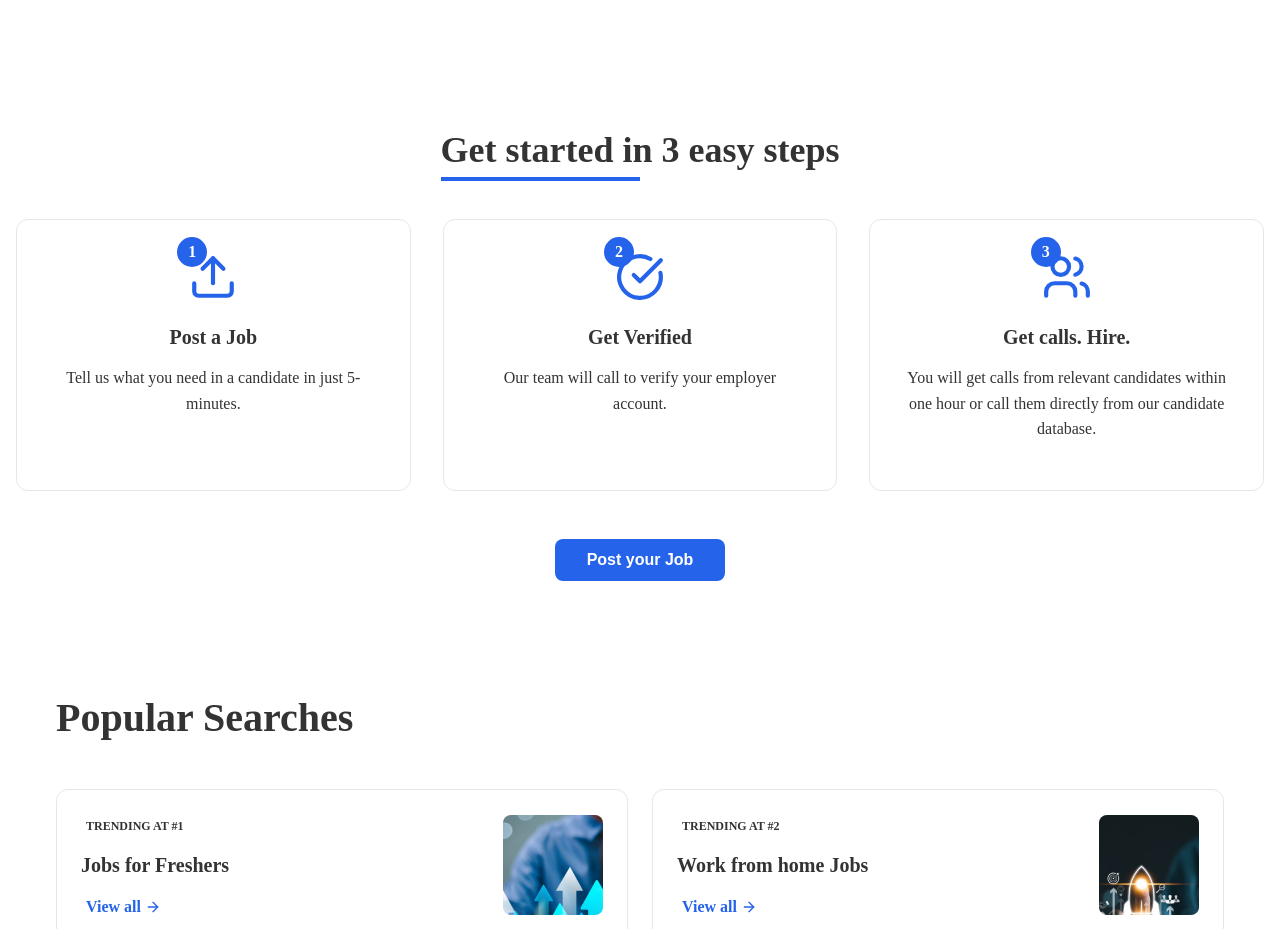
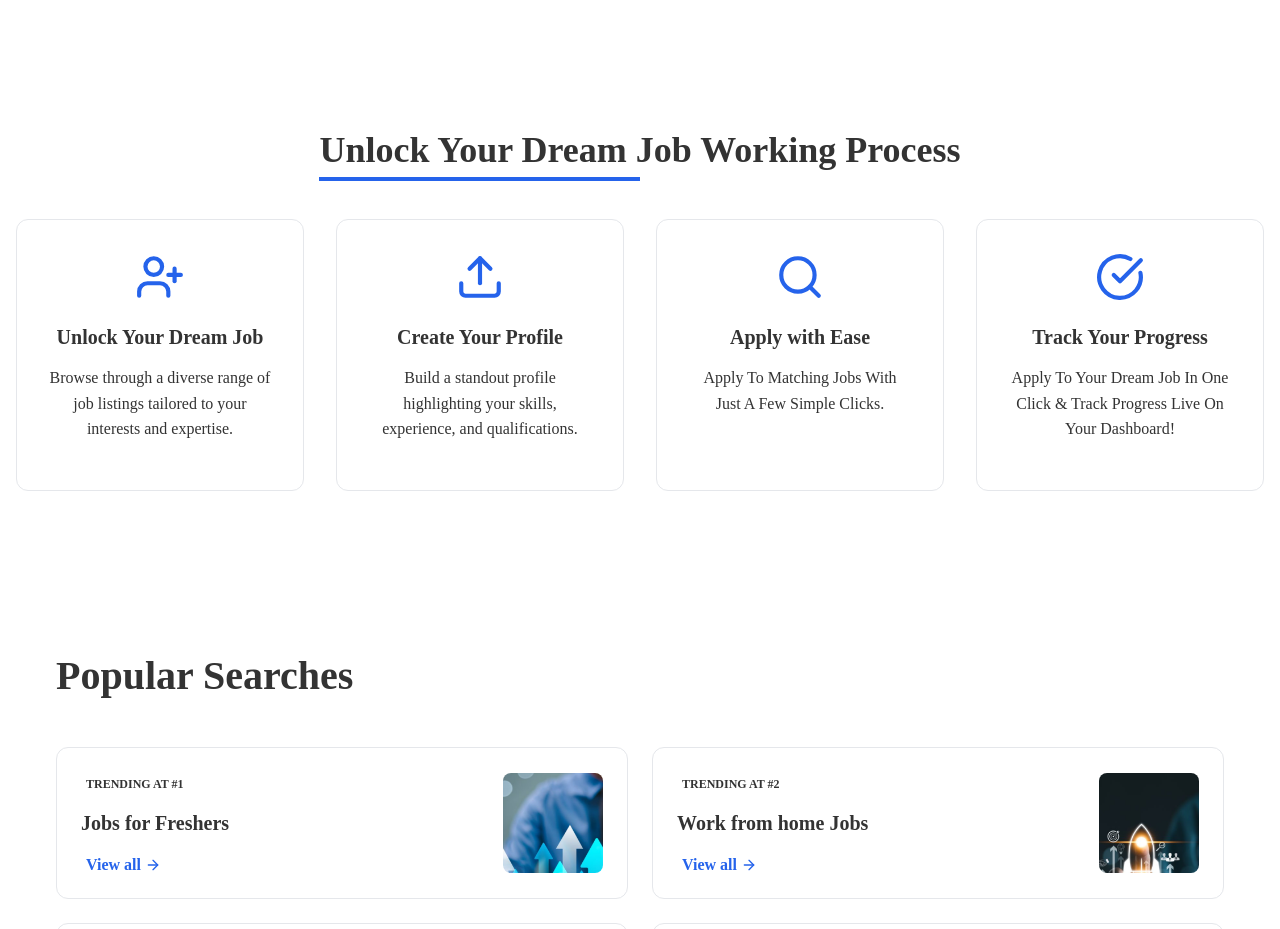
Before and after one commit to ghanshyam9009/frontend-job-portal, a React (Vite) app: page / in a window 1280 px wide. Shown: the part 2140-3069 px from the top of the page. Built offline with nearby package versions, Linux system fonts and the light colour scheme; no server answers.

Commit message:
make changes in home page

```diff
--- a/src/Pages/HomePage.jsx
+++ b/src/Pages/HomePage.jsx
@@ -1,6 +1,6 @@
 import React, { useEffect, useState } from "react";
 import { useNavigate } from "react-router-dom";
-import { Search, MapPin, Upload, Building2, Users, CheckCircle, Star, ArrowRight } from "lucide-react";
+import { Search, MapPin, Upload, Building2, Users, CheckCircle, Star, ArrowRight, UserPlus } from "lucide-react";
 import { FaFacebook, FaTwitter, FaLinkedin } from "react-icons/fa";
 import styles from "./HomePage.module.css";
 import topHiringStyles from "../Styles/TopHiringCompanies.module.css";
@@ -385,39 +385,40 @@ const Homepage = () => {
         </div>
       </section>
 
-      {/* Steps Section */}
+      {/* Working Process Section */}
       <section className={styles.stepsSection}>
         <div className={styles.stepsContainer}>
-          <h2 className={styles.stepsTitle}>Get started in 3 easy steps</h2>
+          <h2 className={styles.stepsTitle}>Unlock Your Dream Job Working Process</h2>
           <div className={styles.stepsGrid}>
             <div className={styles.stepCard}>
               <div className={styles.stepIconContainer}>
-                <div className={styles.stepNumber}>1</div>
-                <Upload className={styles.stepIcon} />
+                <UserPlus className={styles.stepIcon} />
               </div>
-              <h3 className={styles.stepTitle}>Post a Job</h3>
-              <p className={styles.stepDescription}>Tell us what you need in a candidate in just 5-minutes.</p>
+              <h3 className={styles.stepTitle}>Unlock Your Dream Job</h3>
+              <p className={styles.stepDescription}>Browse through a diverse range of job listings tailored to your interests and expertise.</p>
             </div>
             <div className={styles.stepCard}>
               <div className={styles.stepIconContainer}>
-                <div className={styles.stepNumber}>2</div>
-                <CheckCircle className={styles.stepIcon} />
+                <Upload className={styles.stepIcon} />
               </div>
-              <h3 className={styles.stepTitle}>Get Verified</h3>
-              <p className={styles.stepDescription}>Our team will call to verify your employer account.</p>
+              <h3 className={styles.stepTitle}>Create Your Profile</h3>
+              <p className={styles.stepDescription}>Build a standout profile highlighting your skills, experience, and qualifications.</p>
             </div>
             <div className={styles.stepCard}>
               <div className={styles.stepIconContainer}>
-                <div className={styles.stepNumber}>3</div>
-                <Users className={styles.stepIcon} />
+                <Search className={styles.stepIcon} />
               </div>
-              <h3 className={styles.stepTitle}>Get calls. Hire.</h3>
-              <p className={styles.stepDescription}>You will get calls from relevant candidates within one hour or call them directly from our candidate database.</p>
+              <h3 className={styles.stepTitle}>Apply with Ease</h3>
+              <p className={styles.stepDescription}>Apply To Matching Jobs With Just A Few Simple Clicks.</p>
+            </div>
+            <div className={styles.stepCard}>
+              <div className={styles.stepIconContainer}>
+                <CheckCircle className={styles.stepIcon} />
+              </div>
+              <h3 className={styles.stepTitle}>Track Your Progress</h3>
+              <p className={styles.stepDescription}>Apply To Your Dream Job In One Click & Track Progress Live On Your Dashboard!</p>
             </div>
           </div>
-          <button className={styles.stepsButton} onClick={() => navigate('/post-job')}>
-            Post your Job
-          </button>
         </div>
       </section>
 
--- a/src/Pages/HomePage.module.css
+++ b/src/Pages/HomePage.module.css
@@ -1299,7 +1299,7 @@ img {
 
 @media (min-width: 768px) {
   .stepsGrid {
-    grid-template-columns: repeat(3, 1fr);
+    grid-template-columns: repeat(4, 1fr);
   }
 }
 
@@ -1359,21 +1359,6 @@ img {
   line-height: 1.6;
 }
 
-.stepsButton {
-  background: #2563eb;
-  color: white;
-  border: none;
-  padding: 0.75rem 2rem;
-  border-radius: 0.5rem;
-  font-weight: 600;
-  cursor: pointer;
-  transition: background 0.2s ease;
-  font-size: 1rem;
-}
-
-.stepsButton:hover {
-  background: #1d4ed8;
-}
 
 /* Popular Searches Section */
 .popularSearchesSection {
--- a/src/config/api.js
+++ b/src/config/api.js
@@ -3,13 +3,13 @@ const API_CONFIG = {
   development: {
     // In development, we use a proxy to avoid CORS issues.
     // See vite.config.js for the proxy configuration.
-    baseURL: '/api',
+    baseURL: 'http://18.141.113.253/api',
     timeout: 10000
   },
   production: {
     // In production, the API server must be configured to accept requests
     // from the frontend's domain to avoid CORS errors.
-    baseURL: '/api',
+    baseURL: 'http://18.141.113.253/api',
     timeout: 15000
   }
 };
--- a/vite.config.js
+++ b/vite.config.js
@@ -8,6 +8,7 @@ export default defineConfig({
     proxy: {
       '/api': {
         target: 'http://18.141.113.253/api',
+        // target: 'http://localhost:4000/api',
         changeOrigin: true,
         secure: false,
       },
```
